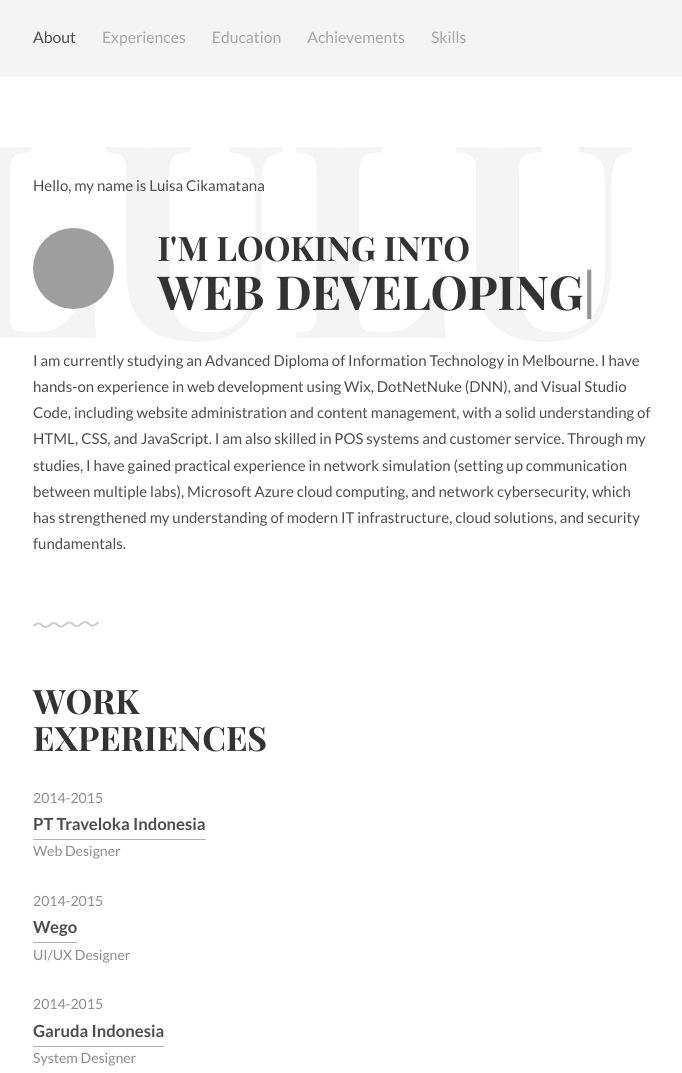
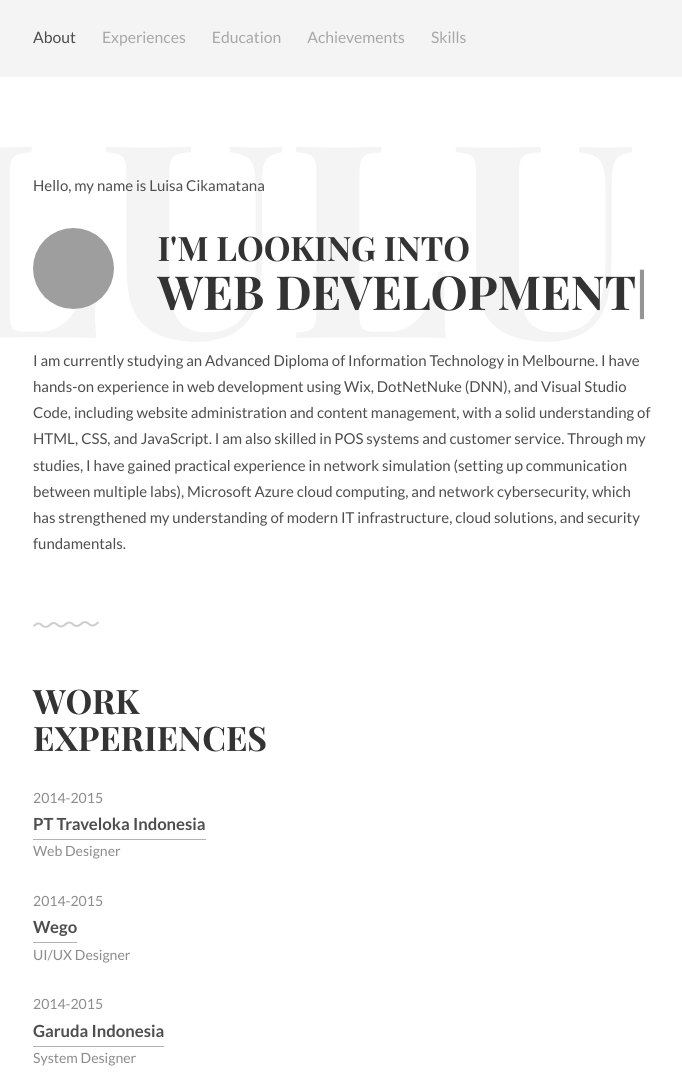
Before and after one commit to lcikamatana9-del/CV, a plain HTML site: page index.html in a window 1280 px wide. Shown: the top 1073 px of the page, without its empty margins (296-978 px from the left). Drawn offline with Linux system fonts and the light colour scheme; grey boxes are pictures that could not be loaded.

Commit message:
update my position

```diff
--- a/index.html
+++ b/index.html
@@ -172,7 +172,7 @@ I am currently studying an Advanced Diploma of Information Technology in Melbour
     <script>
 		function newTyped(){}$(function(){$("#typed").typed({
 		// Change to edit type effect
-		strings: ["Web Developing"],
+		strings: ["Web Development"],
 
 		typeSpeed:90,backDelay:700,contentType:"html",loop:!0,resetCallback:function(){newTyped()}}),$(".reset").click(function(){$("#typed").typed("reset")})});
     </script>
```
